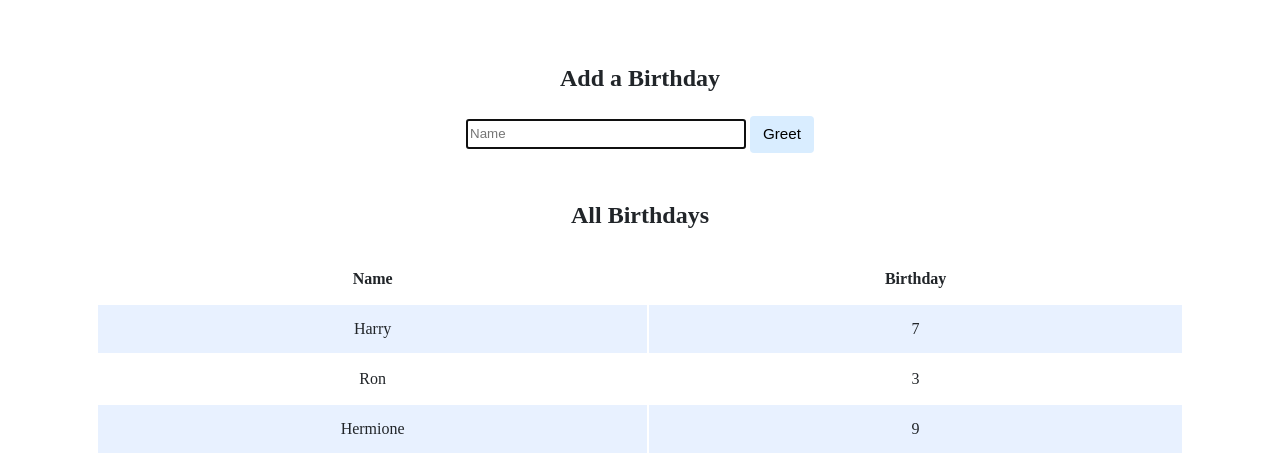
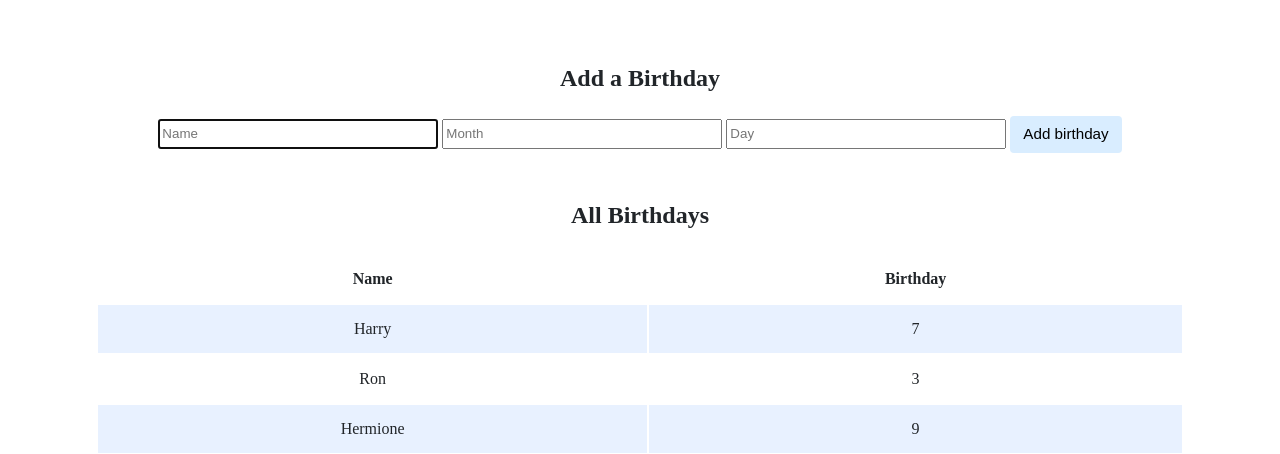
Before and after one commit to MatheusKael/study-blabla, a Flask app: page / in a window 1280 px wide. Shown: the part 200-654 px from the top of the page. Run offline with Flask 3, Linux system fonts and the light colour scheme; data comes from the database, SQL or seed files in the repository; some libraries are stand-ins or nearby versions.

Commit message:
Mon, Apr 17, 2023, 2:24 PM -04:00

```diff
--- a/week9/birthdays/templates/index.html
+++ b/week9/birthdays/templates/index.html
@@ -14,12 +14,13 @@
     </div>
     <div class="container">
         <div class="section">
-
             <h2>Add a Birthday</h2>
             <!-- TODO: Create a form for users to submit a name, a month, and a day -->
             <form action="/" method="post">
                 <input autocomplete="off" autofocus name="name" placeholder="Name" type="text">
-                <button type="submit">Greet</button>
+                <input autocomplete="off" autofocus name="month" placeholder="Month" type="text">
+                <input autocomplete="off" autofocus name="day" placeholder="Day" type="text">
+                <button type="submit">Add birthday</button>
             </form>
         </div>
 
```
